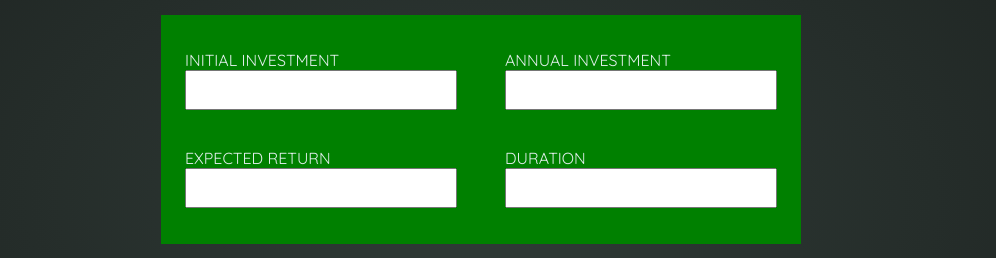
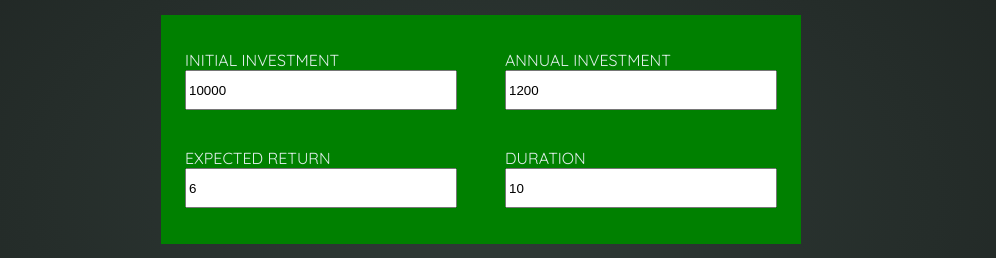
Before and after one commit to AlessandroCarrozza/react-invest-calculator, a React (Vite) app: page / in a window 1280 px wide. Shown: the part 200-458 px from the top of the page, without its empty margins (159-1155 px from the left). Built offline with nearby package versions, Linux system fonts and the light colour scheme.

Commit message:
working on lifting state up

```diff
--- a/src/components/Inputs/InputsDatas.jsx
+++ b/src/components/Inputs/InputsDatas.jsx
@@ -3,10 +3,10 @@ import { useState } from "react";
 
 const InputsDatas = () => {
   const [inputsDatas, setInputsDatas] = useState({
-    initialInvestment: null,
-    annualInvestment: null,
-    expectedReturn: null,
-    duration: null,
+    initialInvestment: 10000,
+    annualInvestment: 1200,
+    expectedReturn: 6,
+    duration: 10,
   });
 
   const handleChange = (event) => {
@@ -27,6 +27,7 @@ const InputsDatas = () => {
             onChange={handleChange}
             type="number"
             name="initialInvestment"
+            value={inputsDatas.initialInvestment}
           />
         </div>
       </div>
@@ -38,6 +39,7 @@ const InputsDatas = () => {
             onChange={handleChange}
             type="number"
             name="annualInvestment"
+            value={inputsDatas.annualInvestment}
           />
         </div>
       </div>
@@ -45,14 +47,24 @@ const InputsDatas = () => {
       <div className="input-data">
         <div>
           <label>EXPECTED RETURN</label>
-          <input onChange={handleChange} type="number" name="expectedReturn" />
+          <input
+            onChange={handleChange}
+            type="number"
+            name="expectedReturn"
+            value={inputsDatas.expectedReturn}
+          />
         </div>
       </div>
 
       <div className="input-data">
         <div>
           <label>DURATION</label>
-          <input onChange={handleChange} type="number" name="duration" />
+          <input
+            onChange={handleChange}
+            type="number"
+            name="duration"
+            value={inputsDatas.duration}
+          />
         </div>
       </div>
     </div>
```
